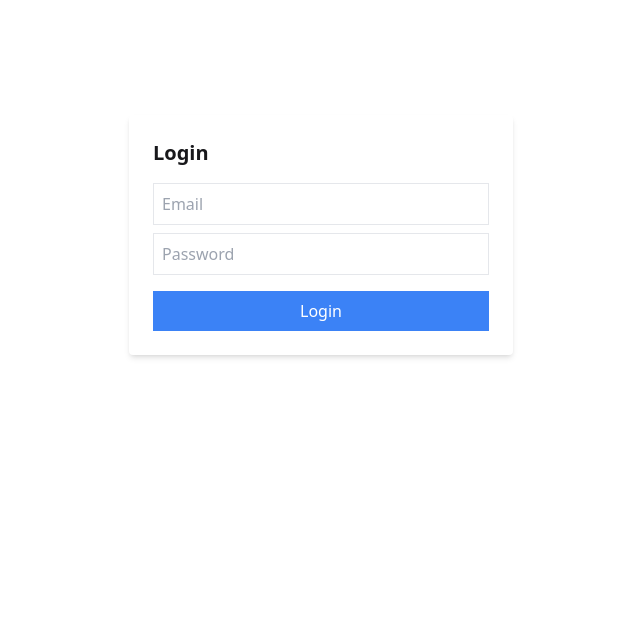
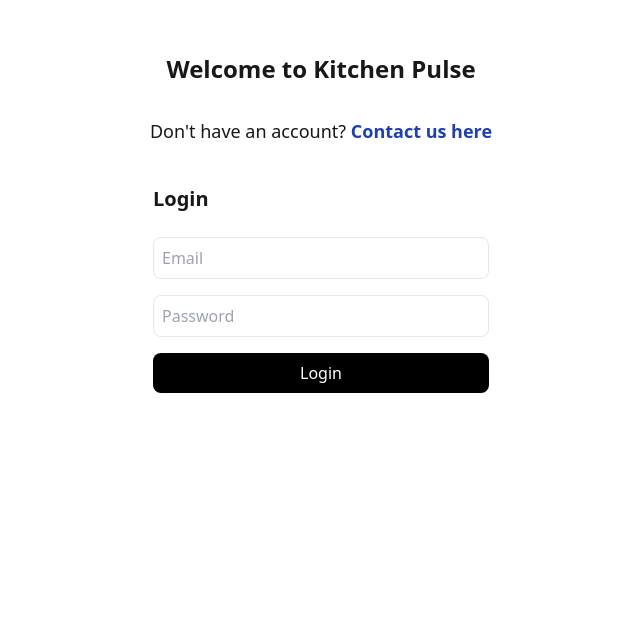
Before and after one commit to benAkehurst/kitchen-pulse-web, a Next.js app: page / in a window 1280 px wide. Shown: the part 165-800 px from the top of the page, without its empty margins (367-1007 px from the left). Built offline with nearby package versions, Linux system fonts and the light colour scheme; no server answers.

Commit message:
update login page

```diff
--- a/src/app/page.tsx
+++ b/src/app/page.tsx
@@ -1,7 +1,14 @@
 'use client';
 
 import Login from '@/components/Auth';
+import RegisterCTA from '@/components/RegisterCTA';
 
 export default function LoginPage() {
-  return <Login />;
+  return (
+    <div className="flex flex-col items-center justify-center min-h-screen">
+      <h1 className="text-2xl font-bold mb-6">Welcome to Kitchen Pulse</h1>
+      <RegisterCTA />
+      <Login />
+    </div>
+  );
 }
--- a/src/components/LoginForm.tsx
+++ b/src/components/LoginForm.tsx
@@ -18,13 +18,13 @@ export default function LoginForm({
   error,
 }: LoginFormProps) {
   return (
-    <div className="flex items-center justify-center h-screen">
+    <div className="flex items-center justify-center">
       <form
         onSubmit={(e) => {
           e.preventDefault();
           handleLogin();
         }}
-        className="bg-white p-6 rounded shadow-md w-96"
+        className="bg-white p-6 w-96"
       >
         <h2 className="text-xl font-bold mb-4">Login</h2>
         <input
@@ -32,16 +32,19 @@ export default function LoginForm({
           placeholder="Email"
           value={email}
           onChange={(e) => setEmail(e.target.value)}
-          className="border w-full p-2 mb-2"
+          className="border w-full p-2 mb-2 mt-2 rounded-lg"
         />
         <input
           type="password"
           placeholder="Password"
           value={password}
           onChange={(e) => setPassword(e.target.value)}
-          className="border w-full p-2 mb-4"
+          className="border w-full p-2 mb-4 mt-2 rounded-lg"
         />
-        <button type="submit" className="bg-blue-500 text-white w-full py-2">
+        <button
+          type="submit"
+          className="bg-black text-white w-full py-2 rounded-lg"
+        >
           Login
         </button>
         {error && <p className="text-red-500 mt-2">{error}</p>}
--- /dev/null
+++ b/src/components/RegisterCTA.tsx
@@ -0,0 +1,10 @@
+import Link from 'next/link';
+
+export default function RegisterCTA() {
+  return (
+    <Link href="/contact-us" className="text-lg mt-2 mb-4">
+      Don&apos;t have an account?{' '}
+      <span className="text-blue-800 font-bold">Contact us here</span>
+    </Link>
+  );
+}
```
